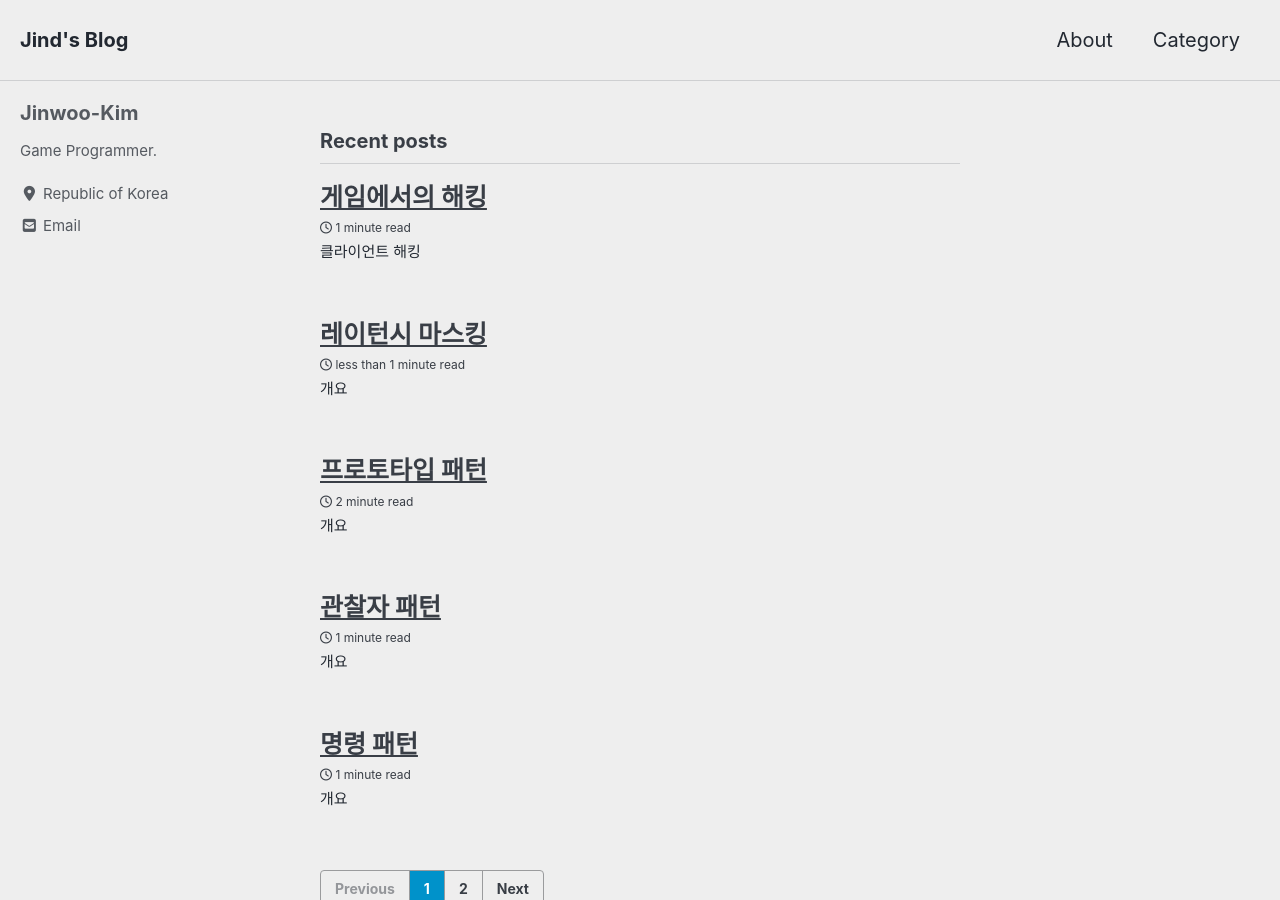
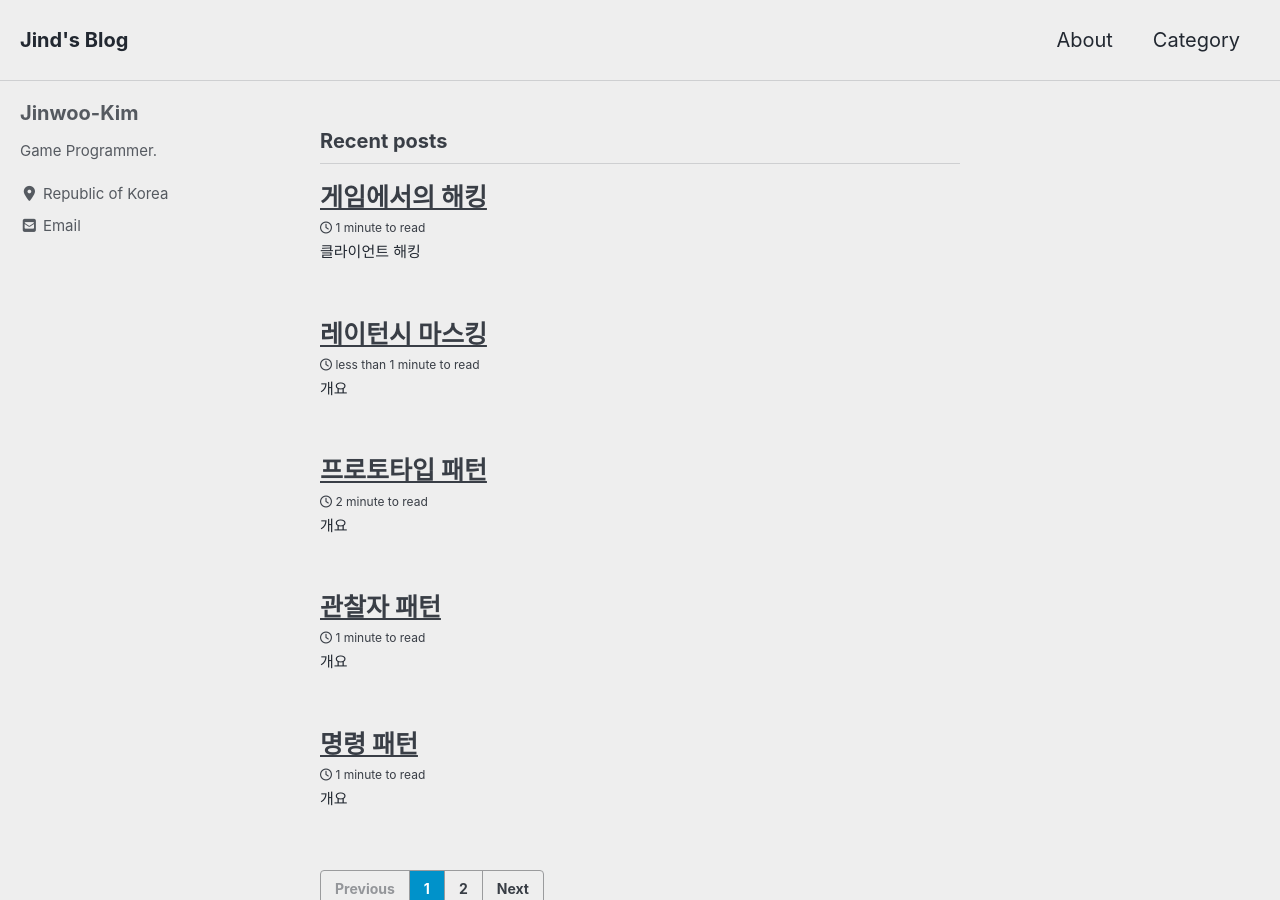
Before and after one commit to JIIIIIND/ComJind.github.io, a Jekyll site: the page built from index.html, in a window 1280 px wide and 900 px high. Built offline with Jekyll 4.4.1, drawn with Linux system fonts in a browser that asks for light colours; cached includes are drawn as plain includes; nearby versions of some CDN libraries; the list of posts is cut into pages by our own code.

```diff
--- a/_data/ui-text.yml
+++ b/_data/ui-text.yml
@@ -17,7 +17,7 @@ en: &DEFAULT_EN
   toc_label                  : "On this page"
   ext_link_label             : "Direct link"
   less_than                  : "less than"
-  minute_read                : "minute read"
+  minute_read                : "minute to read"
   share_on_label             : "Share on"
   meta_label                 :
   tags_label                 : "Tags:"
```
